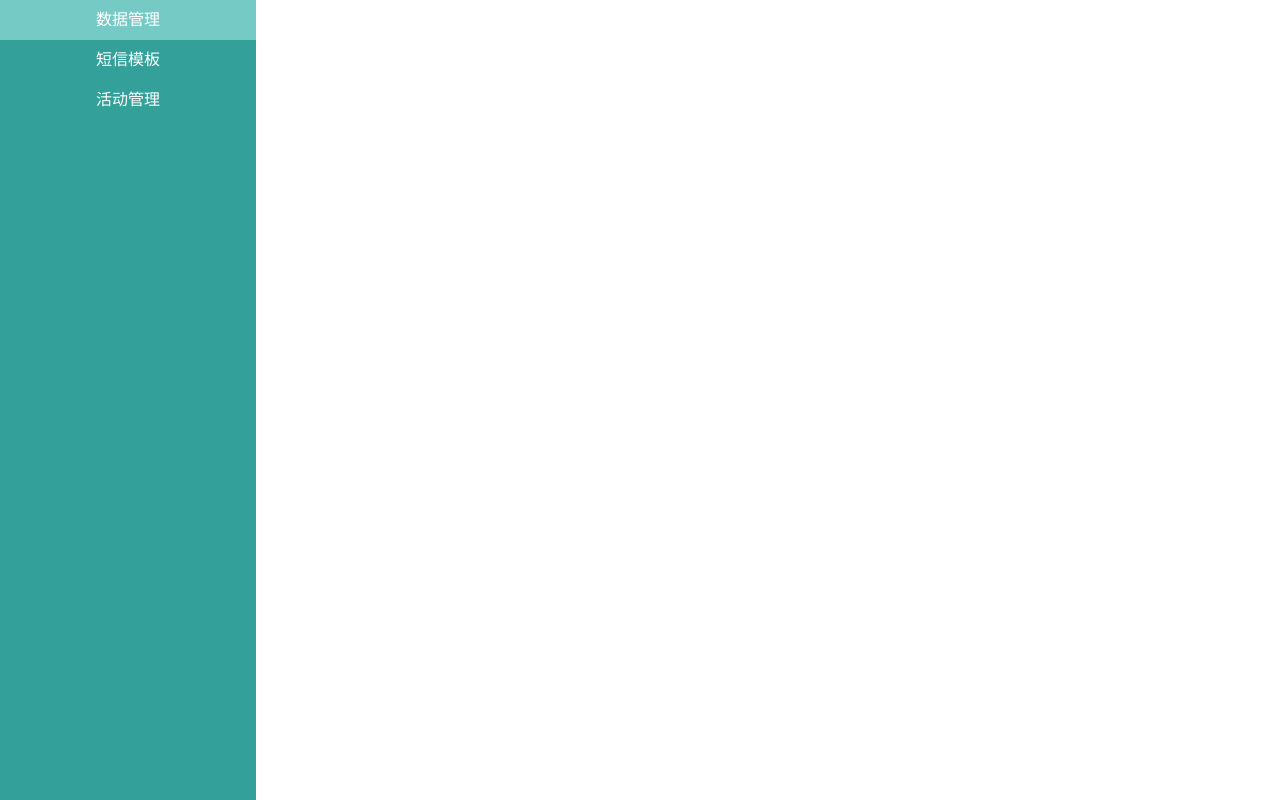
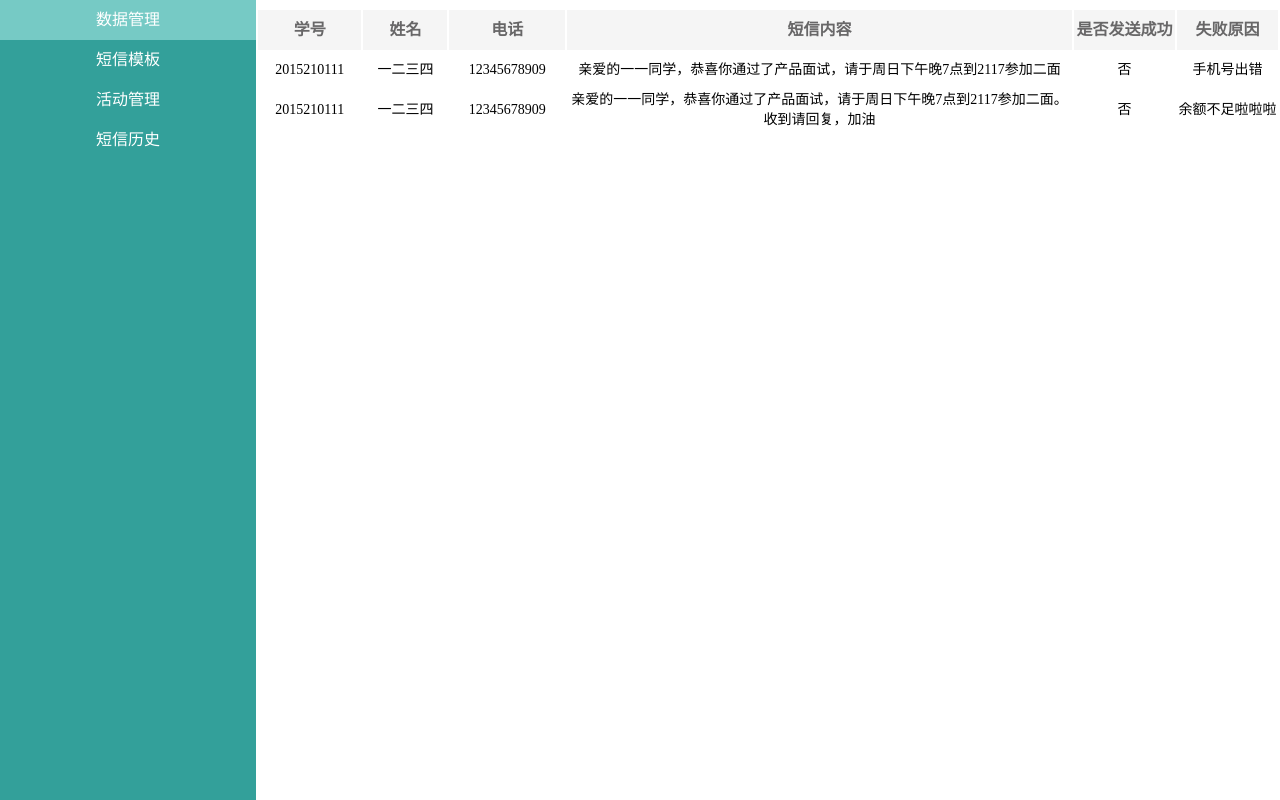
Before and after one commit to tobacco91/registeration-pc, a website: page manage.html in a window 1280 px wide. Drawn offline with Linux system fonts and the light colour scheme.

Commit message:
mess-his

```diff
--- a/css/data.css
+++ b/css/data.css
@@ -28,6 +28,13 @@
 .iconfont {
     cursor: pointer;
 }
+.icon-add-stu {
+    padding: 6px 10px;
+    line-height: 16px;
+    background-color: #fe6b62;
+    border-radius: 4px;
+
+}
 .data > table {
     width: 100%;
 }
@@ -52,10 +59,13 @@ tbody {
     width: 10%;
 }
 .status {
-    width: 15;
+    width: 15px;
+}
+.info {
+    width: 14%;
 }
 .phone {
-    width: 40%;
+    width: 30%;
 }
 .page {
     overflow: hidden;
--- a/css/edit.css
+++ b/css/edit.css
@@ -26,8 +26,7 @@
 .show-applydata-main,
 .show-flow-main,
 .show-mess-main,
-.recharge-main,
-.show-mess-his-main {
+.recharge-main {
     position: absolute;
     margin: auto;
     top: 0;
@@ -76,8 +75,7 @@
 .add-applydata-main p,
 .show-mess-main p,
 .show-flow-main p,
-.recharge-main div,
-.show-mess-his-main ul {
+.recharge-main div {
     margin: 20px 0;
     font-size: 16px;
 }
--- a/css/message.css
+++ b/css/message.css
@@ -37,3 +37,17 @@
 .template > p {
     margin-top: 50px;
 }
+.mess-table {
+    width: 100%;
+    border-spacing: 2px 10px;
+}
+.mess-table > tbody {
+    line-height: 20px;
+    font-size: 14px;
+}
+.mess-content {
+    width: 50%;
+}
+.mess-fail {
+    width: 10%;
+}
--- a/manage.html
+++ b/manage.html
@@ -54,6 +54,7 @@
         <div class="message tabs">短信模板</div>
         <div class="acti-manage tabs">活动管理</div>
         <!--<div class="recharge tabs">充值</div>-->
+        <div class="his tabs">短信历史</div>
         <div class="tips"></div>
     </div>
     <div class="edit content">
@@ -75,14 +76,14 @@
                 <button type="button" id="edit-finish">完成</button>
             </form>
         </div><!--数据管理-->
-         <div class="show-mess-his-main">
+        <!-- <div class="show-mess-his-main">
             <i class="iconfont icon-close"></i>
                 <h3>短信发送历史</h3>
                 <ul class="show-mess-his-ul">
                     <li class="show-mess-his-content">内容:是否发送成功：失败原因（成功为空)</li>
                 </ul>
                 <ul class="show-mess-his-page"></ul>
-        </div><!--短信发送历史-->
+        </div> --><!--短信发送历史-->
         <div class="test-main">
             <i class="iconfont icon-close"></i>
             <h3>请填写接受测试的手机号：</h3>
@@ -245,13 +246,15 @@
                     <option value="1">显示已发送短信的学生</option>
                     <option value="2">显示未发送短信的学生</option>
                 </select>-->
-                <button class="his b-btn">短信发送历史</button>
+                <!-- <button class="his b-btn">短信发送历史</button> -->
                 <button class="send b-btn">发信息</button>
                 <button class="sure b-btn">确认修改分数</button>
                 <button class="up b-btn">升级到下一流程</button>
                 <button class="export b-btn">导出Excel文件</button>
                 <button class="import b-btn">导入Excel文件</button>
-                <i class="iconfont icon-add1 icon-add-stu"></i>
+                <button class="icon-add-stu">
+                    <i class="iconfont icon-add1"></i>
+                </button>
             </div>
             <table class="data-table">
                 <thead>
@@ -389,6 +392,38 @@
                 <input type="submit">
             </form>
         </div><!-- end acti-details -->
+        <div class="show-mess-his-main">
+            <table class="mess-table">
+                <thead>
+                    <tr>
+                        <th>学号</th>
+                        <th>姓名</th>
+                        <th>电话</th>
+                        <th class="mess-content">短信内容</th>
+                        <th class="mess-fail">是否发送成功</th>
+                        <th>失败原因</th>
+                    </tr>
+                </thead>
+                <tbody>
+                    <tr>
+                        <td class="mess-stu-num">2015210111</td>
+                        <td class="mess-stu-name">一二三四</td>
+                        <td class="mess-num">12345678909</td>
+                        <td class="mess-content">亲爱的一一同学，恭喜你通过了产品面试，请于周日下午晚7点到2117参加二面</td>
+                        <td class="mess-succ">否</td>
+                        <td class="mess-fail">手机号出错</td>
+                    </tr>
+                    <tr>
+                        <td class="mess-stu-num">2015210111</td>
+                        <td class="mess-stu-name">一二三四</td>
+                        <td class="mess-num">12345678909</td>
+                        <td class="mess-content">亲爱的一一同学，恭喜你通过了产品面试，请于周日下午晚7点到2117参加二面。收到请回复，加油</td>
+                        <td class="mess-succ">否</td>
+                        <td class="mess-fail">余额不足啦啦啦</td>
+                    </tr>
+                </tbody>
+            </table>
+        </div>
     </div>
 </body>
 <script src="js/manage/index.js"></script>
```
